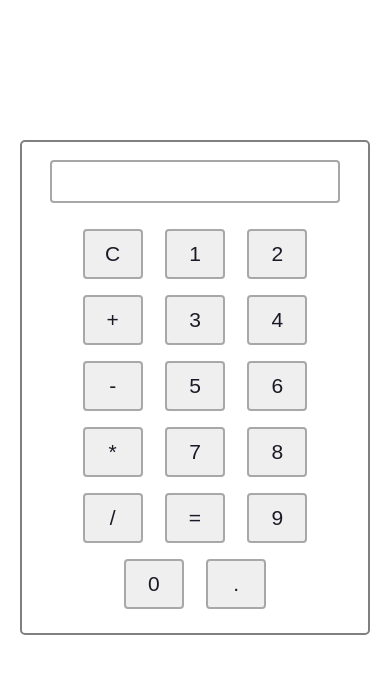
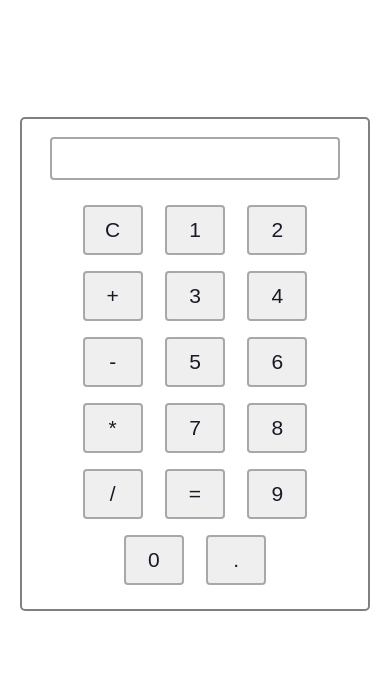
Before and after one commit to itsindrajput/calculator, a plain HTML site: page index.html in a window 390 px wide. Drawn offline with Linux system fonts and the light colour scheme.

Commit message:
Updated index.css

```diff
--- a/index.css
+++ b/index.css
@@ -20,7 +20,7 @@ body{
 
 @media screen and (max-width: 600px) {
   body {
-    margin: 36% auto;
+    margin: 30% auto;
   }
 }
 
```
